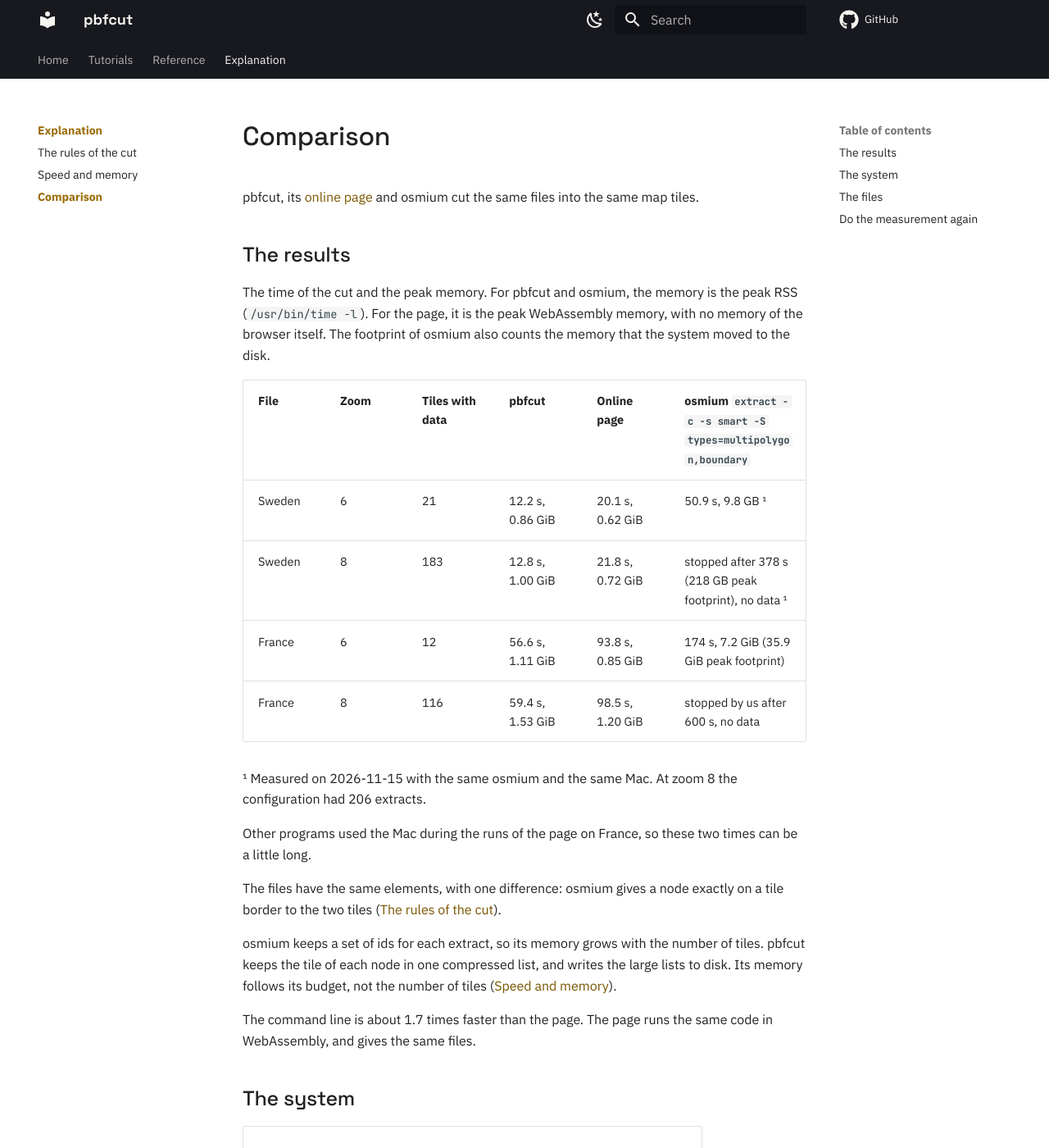
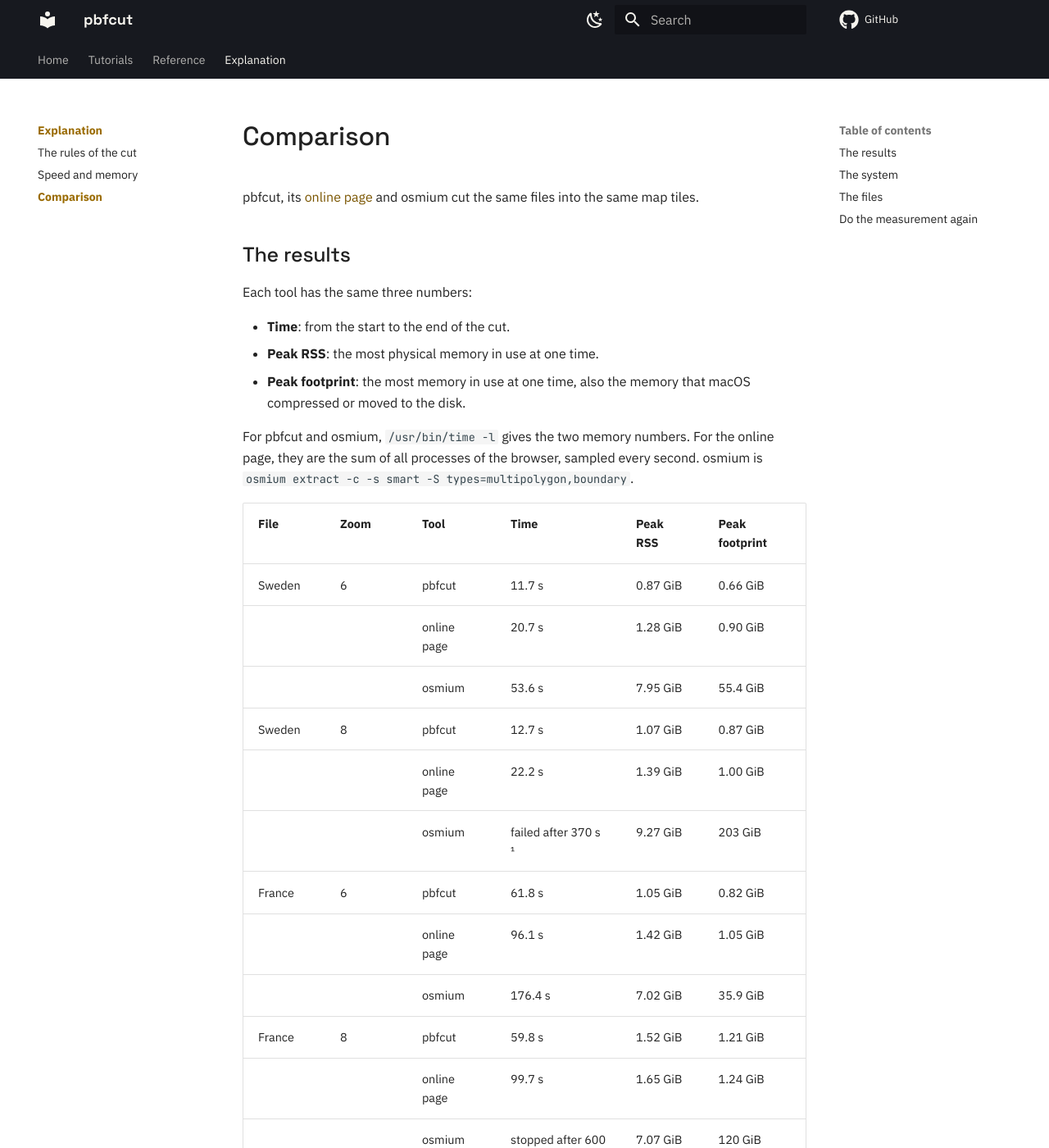
Before and after one commit to Khoshkhah/pbfcut, an MkDocs documentation site: the page built from docs/explanation/comparison.md, in a window 1280 px wide and 1400 px high. Shown: the whole window at 82% size. Built offline with MkDocs 1.6.1 and Material for MkDocs 9.7.7, drawn with Linux system fonts in a browser that asks for light colours; comment, search, counter and statistics services are not loaded; some of the changed text lies outside the part shown.

Commit message:
Manual: the diagrams as images with no overlap; the comparison with time, peak RSS and peak footprint for each tool
- The two diagrams of the rules are images (light and dark), drawn by
  tools/diagrams.py from docs/assets/diagrams/*.mmd with one font that is
  loaded before Mermaid measures. A reader's browser no longer measures the
  boxes, so no text runs out of a box, and there are no groups whose titles
  the arrows cross.
- Comparison: one row for each tool, each with the time, the peak RSS and the
  peak footprint, measured again on 2026-11-16. osmium on Sweden at zoom 8
  ended with an error after 370 s (203 GiB footprint).

Co-Authored-By: Claude Opus 5.5 <noreply@anthropic.com>

```diff
--- a/docs/explanation/comparison.md
+++ b/docs/explanation/comparison.md
@@ -4,20 +4,35 @@ pbfcut, its [online page](../tutorials/online-page.md) and osmium cut the same f
 
 ## The results
 
-The time of the cut and the peak memory. For pbfcut and osmium, the memory is the peak RSS (`/usr/bin/time -l`). For
-the page, it is the peak WebAssembly memory, with no memory of the browser itself. The footprint of osmium also counts
-the memory that the system moved to the disk.
+Each tool has the same three numbers:
 
-| File | Zoom | Tiles with data | pbfcut | Online page | osmium `extract -c -s smart -S types=multipolygon,boundary` |
+- **Time**: from the start to the end of the cut.
+- **Peak RSS**: the most physical memory in use at one time.
+- **Peak footprint**: the most memory in use at one time, also the memory that macOS compressed or moved to the disk.
+
+For pbfcut and osmium, `/usr/bin/time -l` gives the two memory numbers. For the online page, they are the sum of all
+processes of the browser, sampled every second. osmium is `osmium extract -c -s smart -S types=multipolygon,boundary`.
+
+| File | Zoom | Tool | Time | Peak RSS | Peak footprint |
 |---|---|---|---|---|---|
-| Sweden | 6 | 21 | 12.2 s, 0.86 GiB | 20.1 s, 0.62 GiB | 50.9 s, 9.8 GB ¹ |
-| Sweden | 8 | 183 | 12.8 s, 1.00 GiB | 21.8 s, 0.72 GiB | stopped after 378 s (218 GB peak footprint), no data ¹ |
-| France | 6 | 12 | 56.6 s, 1.11 GiB | 93.8 s, 0.85 GiB | 174 s, 7.2 GiB (35.9 GiB peak footprint) |
-| France | 8 | 116 | 59.4 s, 1.53 GiB | 98.5 s, 1.20 GiB | stopped by us after 600 s, no data |
+| Sweden | 6 | pbfcut | 11.7 s | 0.87 GiB | 0.66 GiB |
+| | | online page | 20.7 s | 1.28 GiB | 0.90 GiB |
+| | | osmium | 53.6 s | 7.95 GiB | 55.4 GiB |
+| Sweden | 8 | pbfcut | 12.7 s | 1.07 GiB | 0.87 GiB |
+| | | online page | 22.2 s | 1.39 GiB | 1.00 GiB |
+| | | osmium | failed after 370 s ¹ | 9.27 GiB | 203 GiB |
+| France | 6 | pbfcut | 61.8 s | 1.05 GiB | 0.82 GiB |
+| | | online page | 96.1 s | 1.42 GiB | 1.05 GiB |
+| | | osmium | 176.4 s | 7.02 GiB | 35.9 GiB |
+| France | 8 | pbfcut | 59.8 s | 1.52 GiB | 1.21 GiB |
+| | | online page | 99.7 s | 1.65 GiB | 1.24 GiB |
+| | | osmium | stopped after 600 s ² | 7.07 GiB | 120 GiB |
 
-¹ Measured on 2026-11-15 with the same osmium and the same Mac. At zoom 8 the configuration had 206 extracts.
+¹ osmium ended with an error, and its files were not complete.
+² We stopped osmium after 600 s. Its memory numbers are sampled every second.
 
-Other programs used the Mac during the runs of the page on France, so these two times can be a little long.
+Measured on 2026-11-16, one run at a time. Sweden has 21 tiles with data at zoom 6 and 183 at zoom 8; France has 12
+and 116.
 
 The files have the same elements, with one difference: osmium gives a node exactly on a tile border to the two tiles
 ([The rules of the cut](rules.md)).
@@ -26,8 +41,8 @@ osmium keeps a set of ids for each extract, so its memory grows with the number
 node in one compressed list, and writes the large lists to disk. Its memory follows its budget, not the number of
 tiles ([Speed and memory](speed-and-memory.md)).
 
-The command line is about 1.7 times faster than the page. The page runs the same code in WebAssembly, and gives the
-same files.
+The command line is about 1.6 to 1.8 times faster than the page. The page runs the same code in WebAssembly, and gives
+the same files. Its WebAssembly memory alone is smaller than the numbers above: 0.61 to 1.09 GiB.
 
 ## The system
 
```
Also changed, not shown: docs/explanation/rules.md (+5 -50 lines), docs/assets/diagrams/threads-dark.png (added), docs/assets/diagrams/threads.png (added), docs/assets/diagrams/two-reads-dark.png (added), docs/assets/diagrams/two-reads.png (added), 3 other files.
